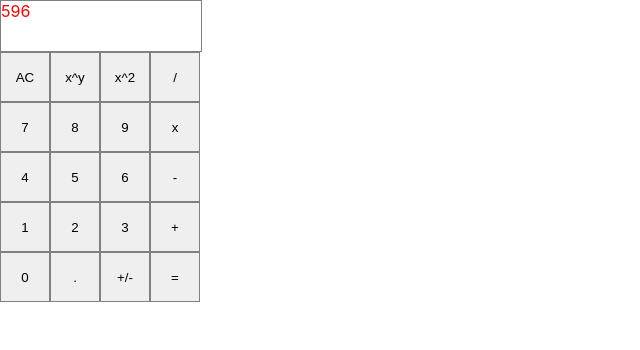
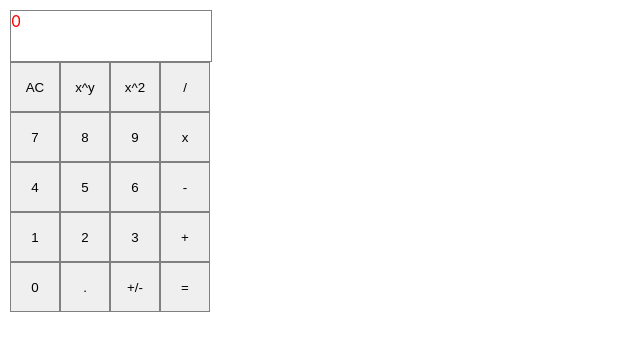
Before and after one commit to JakeSimmens/react-calculator, a React (Create React App) app: page / in a window 1280 px wide. Shown: the top 350 px of the page, without its empty margins (0-640 px from the left). Built offline with nearby package versions, Linux system fonts and the light colour scheme.

Commit message:
Shift buttons and display under calculator function

```diff
--- a/src/App.js
+++ b/src/App.js
@@ -6,15 +6,9 @@ import './App.css';
 function App() {
   return (
 
-    <div>
-      <div className="row">
-        <Display />
-      </div>
-      <ButtonsRow chars={["AC","x^y","x^2","/"]} />
-      <ButtonsRow chars={["7","8","9","x"]} />
-      <ButtonsRow chars={["4","5","6","-"]} />
-      <ButtonsRow chars={["1","2","3","+"]} />
-      <ButtonsRow chars={["0",".","+/-","="]} />
+    <div className="container">
+      <Calculator />
+
 
     </div>
 
@@ -22,20 +16,35 @@ function App() {
   );
 }
 
-function Display(){
-  let value = 596;
-  return <div className="result">{value}</div>
+///////////////////
+
+class Calculator extends React.Component {
+  constructor(props){
+    super(props);
+    this.state = {
+      parts: [],
+      currentDisplay: 0,
+      result: 0
+    }
+  }
+
+  render(){
+    return(
+      <div>
+      <Display output={this.state.result}/>
+      <ButtonsRow chars={["AC","x^y","x^2","/"]} />
+      <ButtonsRow chars={["7","8","9","x"]} />
+      <ButtonsRow chars={["4","5","6","-"]} />
+      <ButtonsRow chars={["1","2","3","+"]} />
+      <ButtonsRow chars={["0",".","+/-","="]} />
+      </div>
+    );
+  }
 }
 
-function Squares(){
-  let nums = [6,7,8,9,10];
-  let squares = nums.map(
-    (num) => {
-      return <li key={num} >{num * num}</li>
-    });
-  console.log(squares);
-  return <ul>{squares}</ul>;
-
+function Display(props){
+  let value = props.output;
+  return <div className="result row">{value}</div>;
 }
 
 function ButtonsRow(props){
@@ -43,24 +52,19 @@ function ButtonsRow(props){
 
   let buttons = items.map(
     (button) => {
-      return <button className="btn">{button}</button>;
+      return <button key={button} className="btn" onClick={
+        () => processBtnPress(button)
+        }>{button}</button>;
     }
   )
   return <div className="row">{buttons}</div>;
 }
 
-class Another extends React.Component {
-
-  constructor(props){
-    super(props);
-    this.state = {name: props.name};
-  }
-  render() {
-    return (
-      <button onClick={() => console.log("hi")}>{this.state.name}</button>
-    );
-  }
+function processBtnPress(char) {
+  console.log("pressed", char);
 }
 
 
+
+
 export default App;
--- a/src/index.css
+++ b/src/index.css
@@ -12,6 +12,10 @@ code {
     monospace;
 }
 
+.container {
+  margin: 10px;
+}
+
 .btn {
   width: 50px;
   height: 50px;
```
